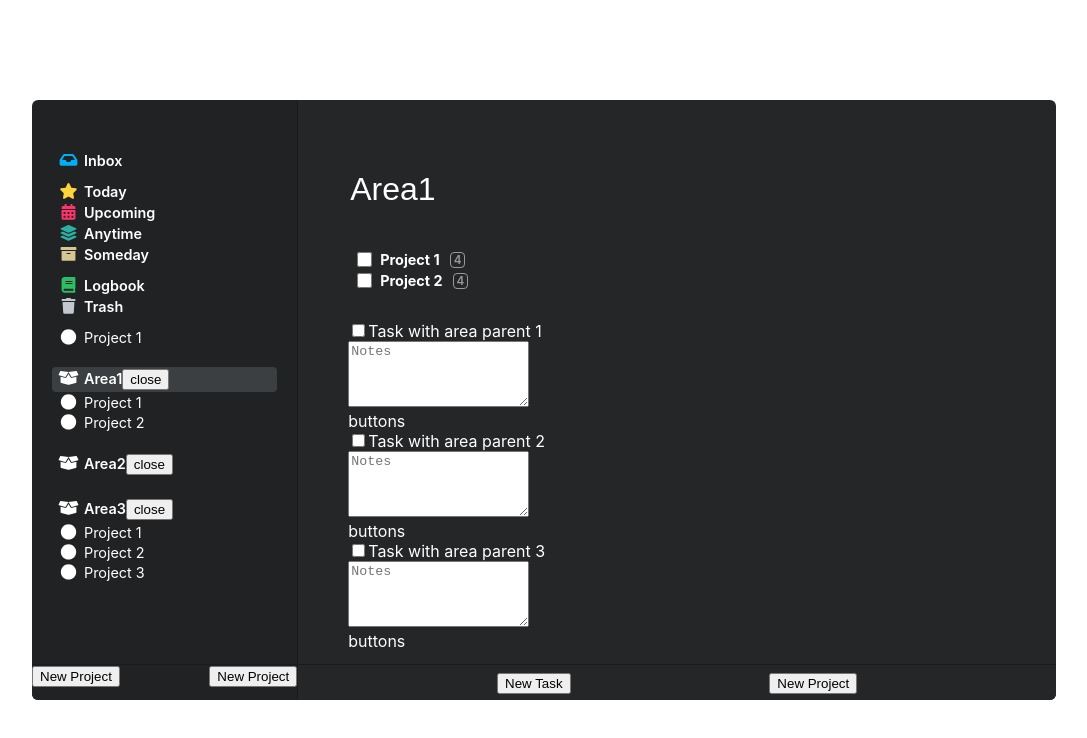
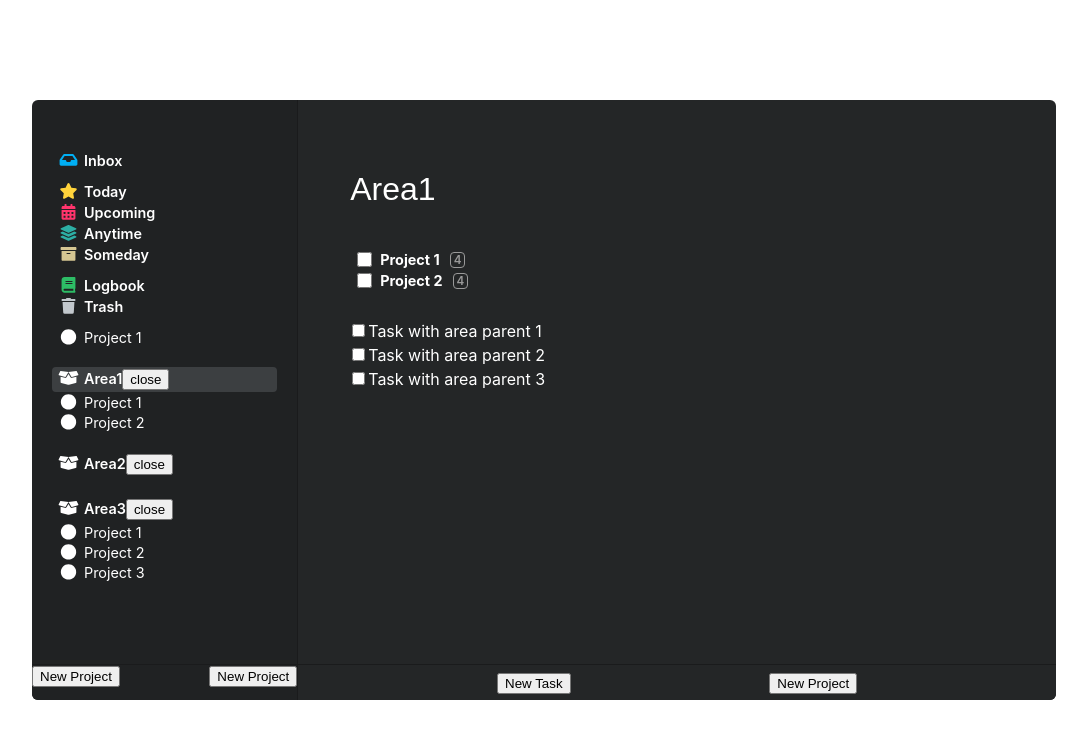
Before and after one commit to Aleksasgrodis/things-clone, a React (Create React App) app: page /area/12233323 in a window 1280 px wide. Shown: the top 738 px of the page, without its empty margins (96-1183 px from the left). Built offline with nearby package versions, Linux system fonts and the light colour scheme.

Commit message:
Changed AreaView to display task in the same manner as ProjectView

```diff
--- a/src/components/AreaView.jsx
+++ b/src/components/AreaView.jsx
@@ -52,9 +52,11 @@ function AreaView(props) {
             <AdvancedProjectListItem key={project.id} {...project} />
           ))}
         </div>
-        {tasks.map(task => (
-          <Task key={task.id} {...task} />
-        ))}
+        <div className="tasks">
+          {tasks.map(task => (
+            <Task key={task.id} {...task} />
+          ))}
+        </div>
       </div>
       <div className="actionables">
         <NewTask parent={areaID} />
--- a/src/index.scss
+++ b/src/index.scss
@@ -375,6 +375,57 @@ code {
                 font-weight: 600;
               }
             }
+
+          }
+          .tasks {
+            display: flex;
+            flex-direction: column;
+            .task {
+              display: flex;
+              flex-direction: column;
+              height: 19px;
+              overflow: hidden;
+              margin-bottom: 5px;
+              &.selected {
+                height: auto;
+                overflow-y: visible;
+                background: rgba(255, 255, 255, 0.1);
+                padding: 10px 10px;
+                border-radius: 5px;
+                margin-bottom: 20px;
+              }
+              .brief {
+
+              }
+              .extension {
+                width: 100%;
+                display: flex;
+                flex-direction: column;
+                textarea {
+                  width: 100%;
+                  background: transparent;
+                  color: white;
+                  font-family: inherit;
+                  border: none;
+                  outline: none;
+                }
+                .actions {
+                  align-self: flex-end;
+                }
+              }
+              input {
+                &[type="checkbox"] {
+                  background: transparent;
+                  border: 1px solid transparent;
+                  &:checked {
+                    background-color: transparent;
+                  }
+                  &:not(:checked) {
+                    background-color: transparent;
+                  }
+                }
+              }
+            }
           }
         }
         .actionables {
```
